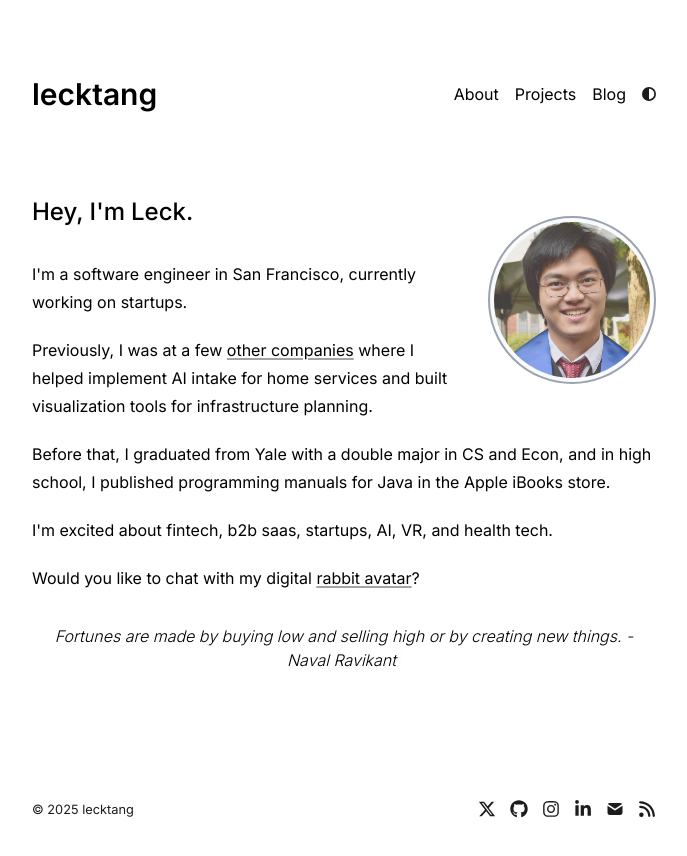
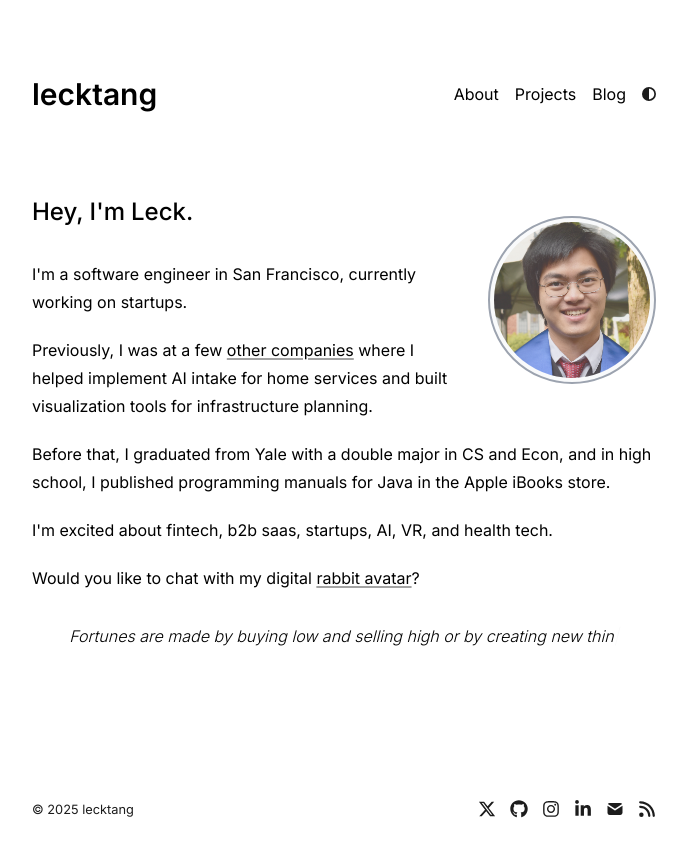
Before and after one commit to achrysaetos/portfolio-website, a Next.js app: page / in a window 1280 px wide. Shown: the top 856 px of the page, without its empty margins (296-983 px from the left). Built offline with nearby package versions, Linux system fonts and the light colour scheme.

Commit message:
add 2s delay for quotes

```diff
--- a/app/components/Quotes.tsx
+++ b/app/components/Quotes.tsx
@@ -43,9 +43,11 @@ export default function Quotes() {
   const [isDeleting, setIsDeleting] = useState(false);
   const [loopNum, setLoopNum] = useState(0);
   const [isHovered, setIsHovered] = useState(false);
+  const [hasStarted, setHasStarted] = useState(false);
   const typingSpeed = 50;
   const deletingSpeed = 15;
   const delayBetweenQuotes = 4000;
+  const initialDelay = 2000; // 2 seconds
 
   // Function to get a random quote index that's different from the current one
   const getRandomQuoteIndex = (currentIndex: number) => {
@@ -57,9 +59,18 @@ export default function Quotes() {
     return newIndex;
   };
 
+  // Initial delay before starting the typing animation
   useEffect(() => {
-    // Don't run the animation if the user is hovering
-    if (isHovered) return;
+    const timer = setTimeout(() => {
+      setHasStarted(true);
+    }, initialDelay);
+
+    return () => clearTimeout(timer);
+  }, []);
+
+  useEffect(() => {
+    // Don't run the animation if the user is hovering or if initial delay hasn't completed
+    if (isHovered || !hasStarted) return;
 
     const handleTyping = () => {
       const fullText = quotes[quoteIndex];
@@ -85,7 +96,7 @@ export default function Quotes() {
     );
 
     return () => clearTimeout(ticker);
-  }, [currentText, isDeleting, loopNum, quoteIndex, isHovered, typingSpeed, deletingSpeed, delayBetweenQuotes]);
+  }, [currentText, isDeleting, loopNum, quoteIndex, isHovered, typingSpeed, deletingSpeed, delayBetweenQuotes, hasStarted]);
 
   return (
     <div
```
